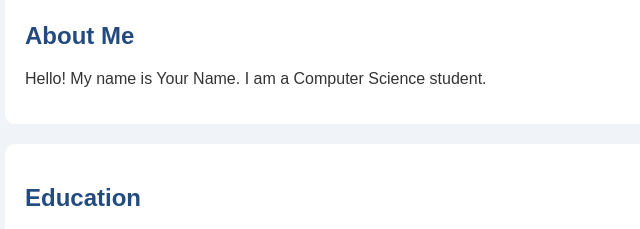
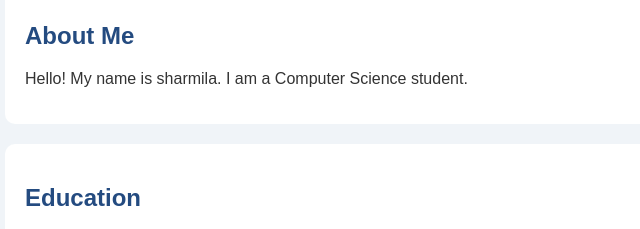
Before and after one commit to sharmila203131122007-eng/Personal_profile, a plain HTML site: page index.html in a window 1280 px wide. Shown: the part 290-519 px from the top of the page, 285-925 px from the left. Drawn offline with Linux system fonts and the light colour scheme.

Commit message:
Update name in About Me section

```diff
--- a/index.html
+++ b/index.html
@@ -76,7 +76,7 @@
 
     <section id="about">
         <h2>About Me</h2>
-        <p>Hello! My name is Your Name.
+        <p>Hello! My name is sharmila.
         I am a Computer Science student.</p>
     </section>
 
```
